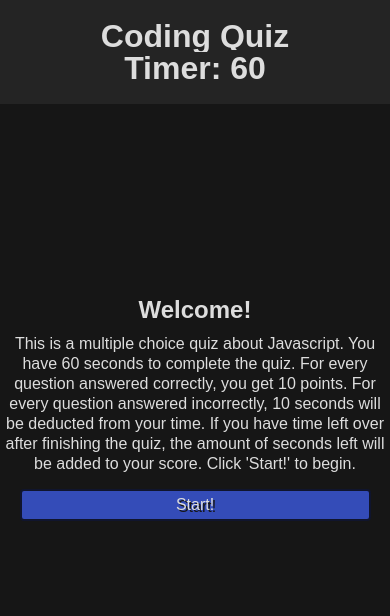
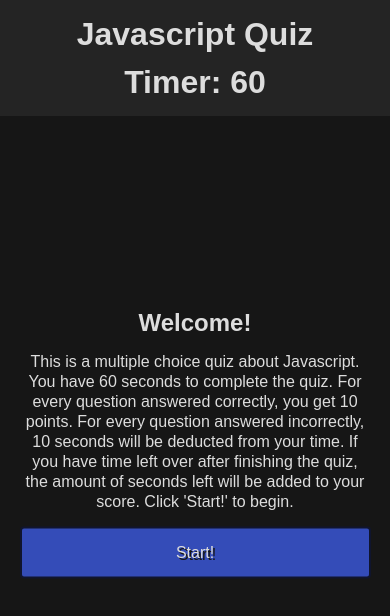
Before and after one commit to jcpickens0215/Coding-Quiz, a plain HTML site: page index.html in a window 390 px wide. Drawn offline with Linux system fonts and the light colour scheme.

Commit message:
updated README and added general polish

```diff
--- a/assets/css/style.css
+++ b/assets/css/style.css
@@ -9,6 +9,7 @@
 
 h1 {
     font-size: 200%;
+    line-height: 1.5;
 }
 
 h2 {
@@ -50,7 +51,7 @@ main {
     flex-direction: row;
     justify-content: space-between;
     align-items: center;
-    padding: 20px;
+    padding: 10px 20px;
 }
 
 header h1, header span {
@@ -65,6 +66,7 @@ header h1, header span {
 
 #textField p {
     line-height: 1.25;
+    margin: 5px 5%;
 }
 
 #playField {
@@ -101,6 +103,14 @@ header h1, header span {
 }
 
 @media screen and (max-width: 680px) {
+    button {
+        padding: 15px;
+    }
+
+    main {
+        transform: translate(-50%, -30%);
+    }
+
     #header {
         flex-direction: column;
         justify-content: center;
--- a/index.html
+++ b/index.html
@@ -5,12 +5,12 @@
     <meta name="viewport" content="width=device-width, initial-scale=1.0" />
     <link rel="stylesheet" href="./assets/css/reset.css" />
     <link rel="stylesheet" href="./assets/css/style.css" />
-    <title>Coding Quiz</title>
+    <title>Javascript Quiz</title>
   </head>
   <body>
 
     <header id="header">
-      <h1>Coding Quiz</h1>
+      <h1>Javascript Quiz</h1>
       <h1>Timer: <span id="timerField">60</span></h1>
     </header>
 
```
Also changed, not shown: assets/images/Readme-Screenshot.png (added), 1 other file.
